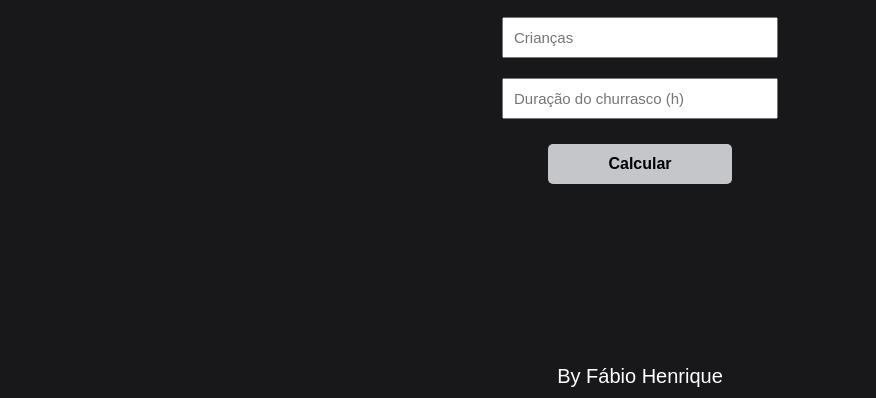
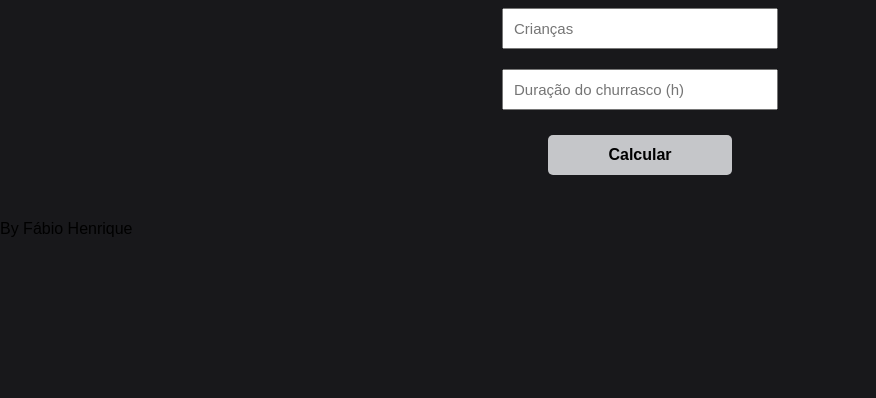
Before and after one commit to ffhenrique/churrasco, a plain HTML site: page index.html in a window 1280 px wide. Shown: the part 402-800 px from the top of the page, without its empty margins (0-876 px from the left). Drawn offline with Linux system fonts and the light colour scheme.

Commit message:
Update style.css

```diff
--- a/assets/css/style.css
+++ b/assets/css/style.css
@@ -98,17 +98,6 @@ button:hover {
     box-shadow: 0 0 10px 3.5px #0b87f5;
 }
 
-.footer {
-    position: absolute;
-    text-align: center;
-    font-size: 20px;
-    color: #FFF;
-    padding: 10px;
-    bottom: 0;
-}
-
-
-
 @media  screen and (max-width: 490px) {
     .container {
         max-width: 350px;
```
